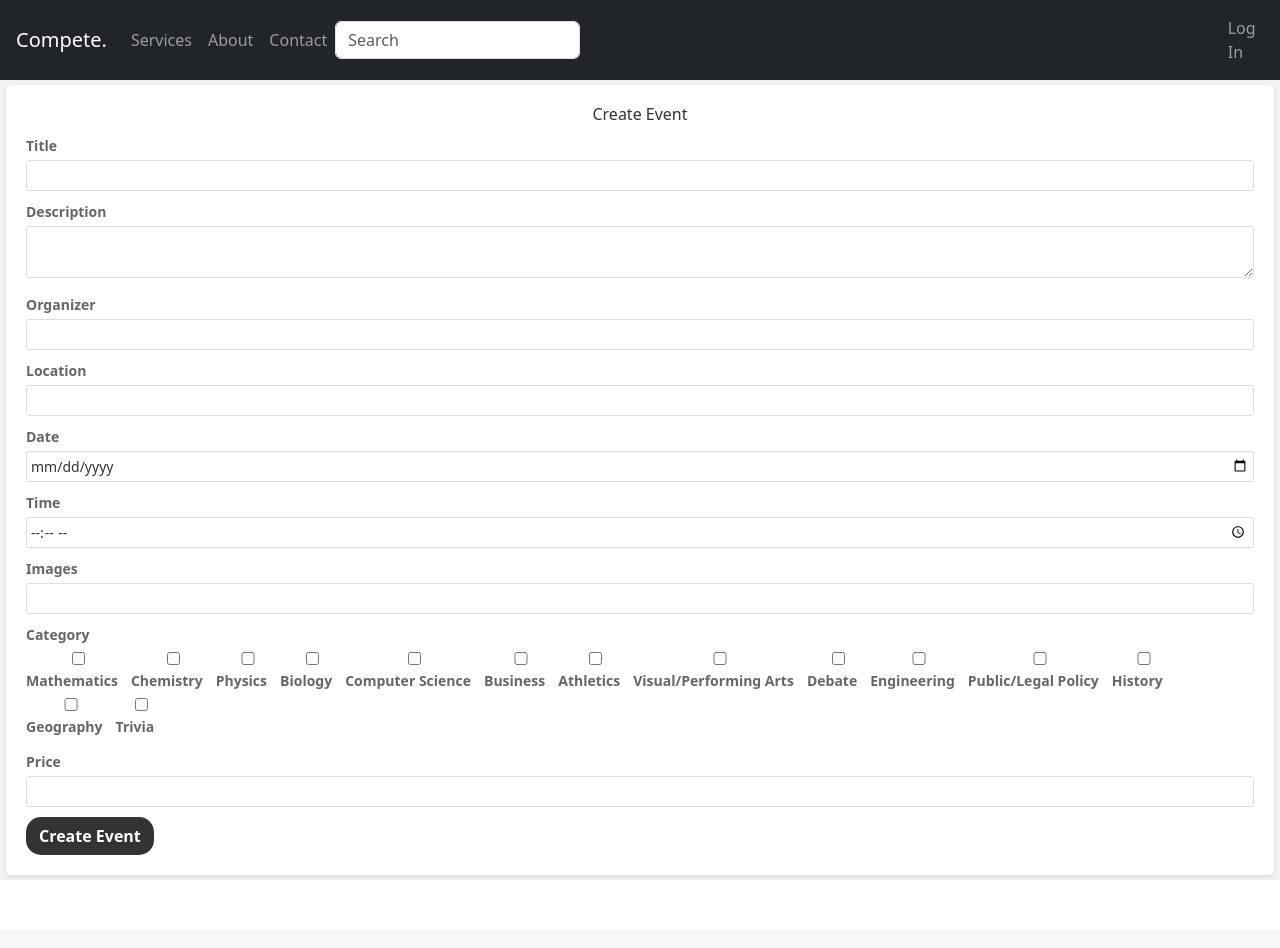
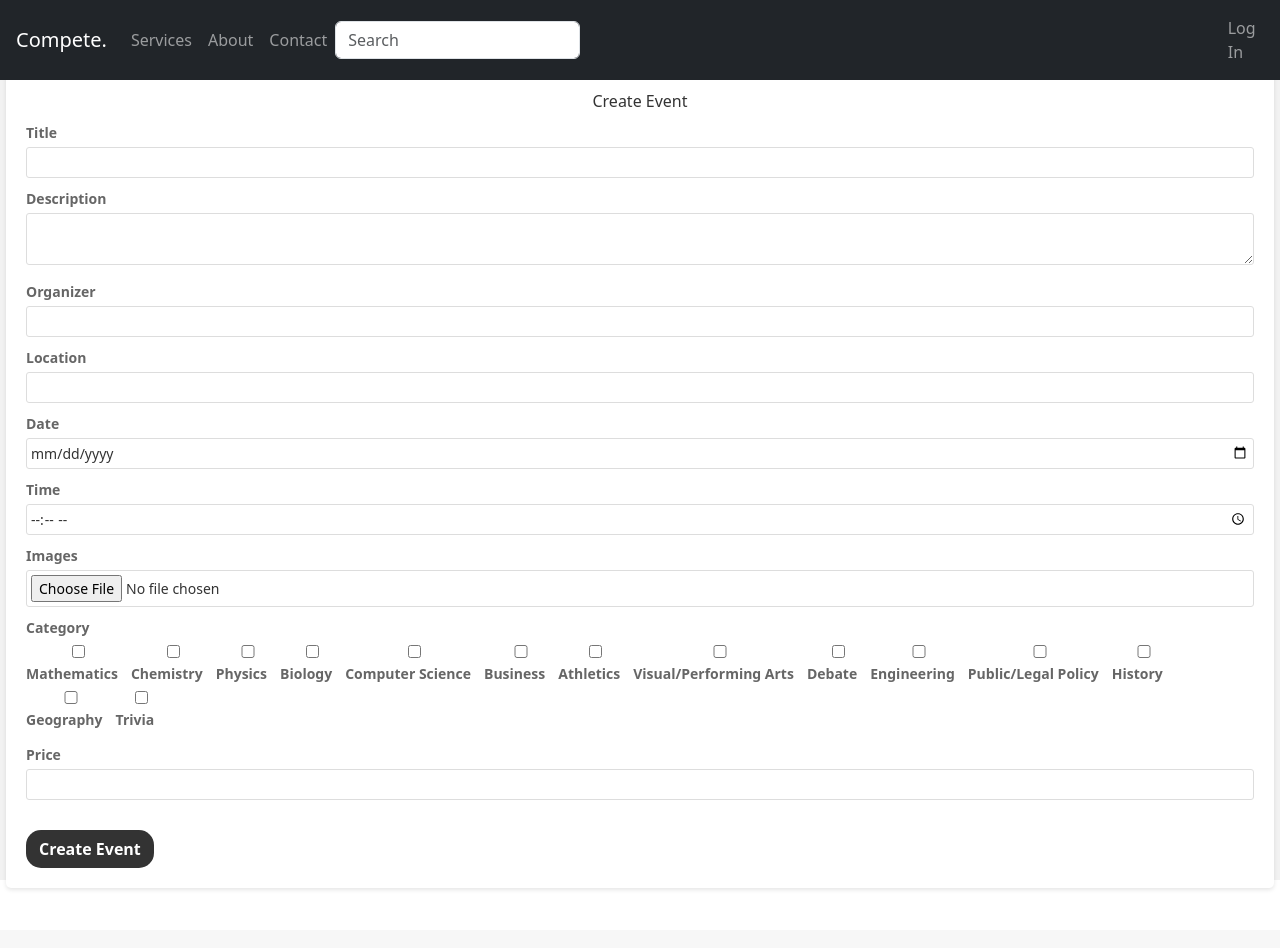
Before and after one commit to teodortopan/compete-front, a React (Vite) app in the folder front-end/: page /creator in a window 1280 px wide. Shown: the top 948 px of the page. Built offline with nearby package versions, Linux system fonts and the light colour scheme; no server answers.

Commit message:
image processing (VERY ANNOYING)

```diff
--- a/front-end/src/components/creator/creator.css
+++ b/front-end/src/components/creator/creator.css
@@ -85,6 +85,7 @@
   cursor: pointer;
   transition: box-shadow 0.2s, opacity 0.15s;
   margin-right: 40px;
+  margin-top: 20px;
   vertical-align: top;
 }
 
--- a/front-end/src/components/creator/creator.jsx
+++ b/front-end/src/components/creator/creator.jsx
@@ -14,6 +14,7 @@ const Creator = () => {
   const [categories, setCategories] = useState([]);
   const [price, setPrice] = useState('');
   const [error, setError] = useState('');
+  const [showPopup, setShowPopup] = useState(false);
   const navigate = useNavigate();
 
   const handleSubmit = async (e) => {
@@ -64,6 +65,46 @@ const Creator = () => {
     }
   };
 
+  const handleEventCreation = () => {
+    if (
+      title !== '' &&
+      description !== '' &&
+      organizer !== '' &&
+      location !== '' &&
+      date !== '' &&
+      time !== '' &&
+      images !== '' &&
+      categories.length > 0 &&
+      price !== ''
+    ) {
+      setShowPopup(true);
+    } else {
+      // Show required field error
+      setError('Please fill out all required fields');
+    }
+  };
+  const handleConfirm = () => {
+    handleSubmit()
+    setShowPopup(false);
+  };
+
+  const handleCancel = () => {
+    setShowPopup(false);
+  };
+
+  const handleImageChange = (e) => {
+    if (e.target.files && e.target.files.length > 0) {
+      const file = e.target.files[0];
+      const reader = new FileReader();
+      reader.onload = () => {
+        setImages(reader.result);
+      };
+      reader.readAsDataURL(file); // Read the file as a data URL
+    } else {
+      setImageUrl('');
+    }
+  }
+
   return (
     <div className="container-creator">
       <form className="creator-form" onSubmit={handleSubmit}>
@@ -85,7 +126,6 @@ const Creator = () => {
             id="description"
             value={description}
             onChange={(e) => setDescription(e.target.value)}
-            required
           ></textarea>
         </div>
         <div className={`form-group ${error ? 'error' : ''}`}>
@@ -131,10 +171,10 @@ const Creator = () => {
         <div className={`form-group ${error ? 'error' : ''}`}>
           <label htmlFor="images">Images</label>
           <input
-            type="text"
+            type="file"
             id="images"
-            value={images}
-            onChange={(e) => setImages(e.target.value)}
+            value={images.URL}
+            onChange={(e) => handleImageChange(e)}
             required
           />
         </div>
@@ -279,11 +319,28 @@ const Creator = () => {
             required
           />
         </div>
-        <button type="submit" className="creator-button">
+        <button type="submit" className="creator-button" onClick={handleEventCreation}>
           Create Event
         </button>
       </form>
+      {showPopup && (
+        <div className="popup">
+          <div className="popup-content">
+            <h2 className="popup-title">Confirmation</h2>
+            <p className="popup-message">Are you sure you want to create this event?</p>
+            <div className="popup-buttons">
+              <button className="popup-button" onClick={handleConfirm}>
+                Yes
+              </button>
+              <button className="popup-button" onClick={handleCancel}>
+                No
+              </button>
+            </div>
+          </div>
+        </div>
+          )}
     </div>
+
   );
 };
 
```
